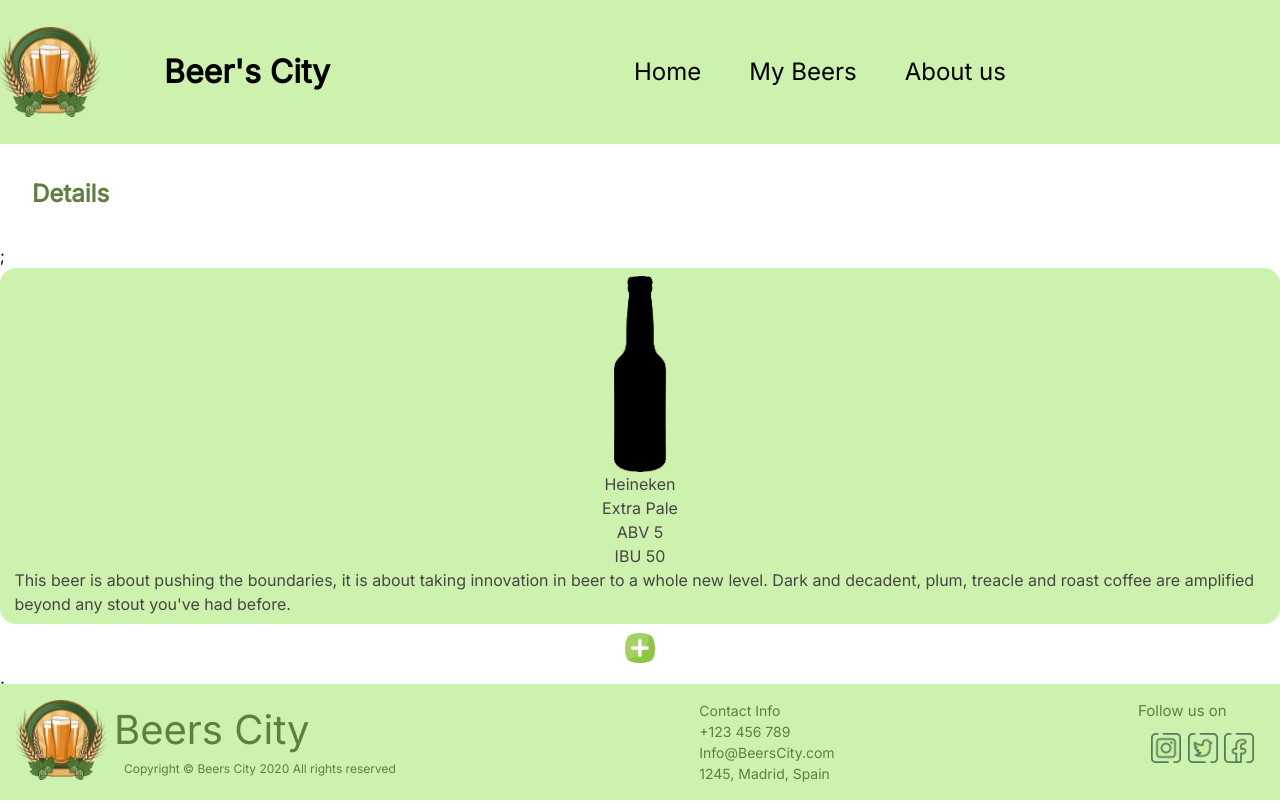
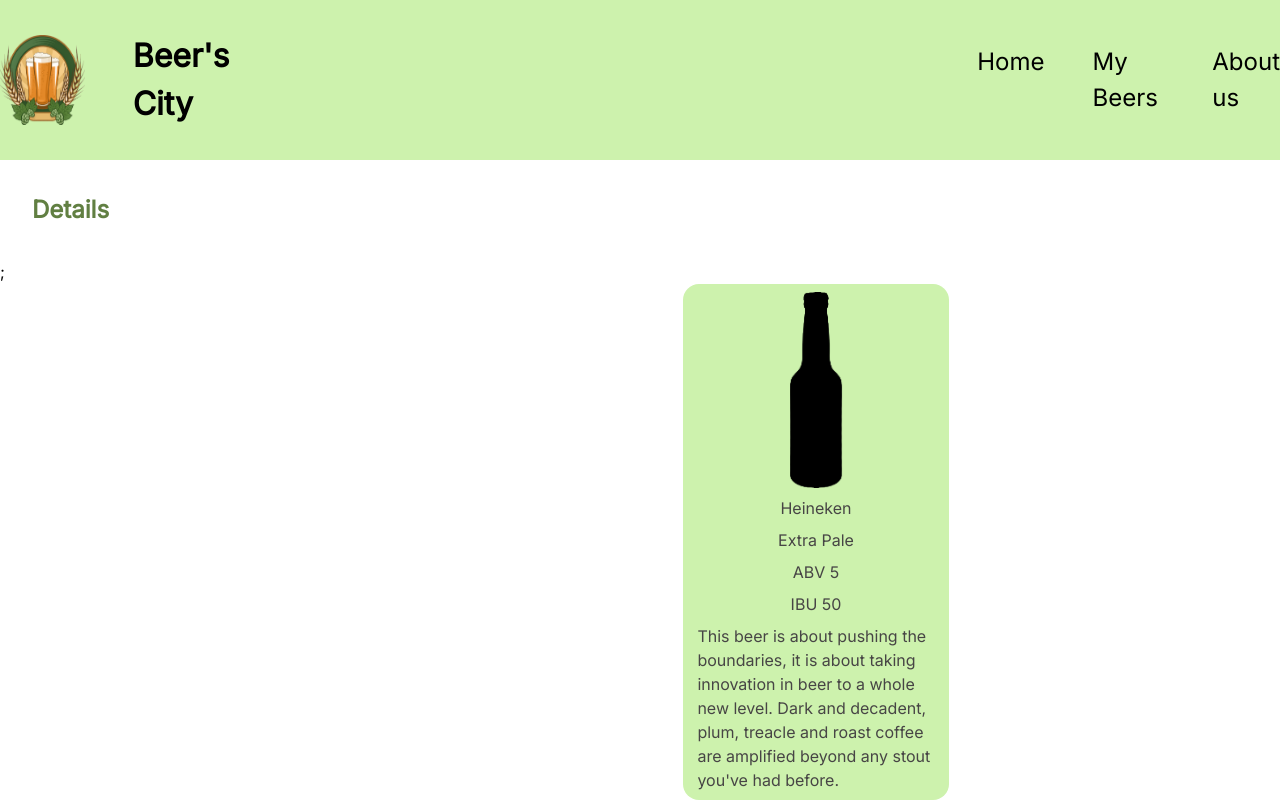
Before and after one commit to isdi-coders-2023/Beer-Coders-202301-mad, a React (Create React App) app: page /details in a window 1280 px wide. Shown: the top 802 px of the page. Built offline with nearby package versions, Linux system fonts and the light colour scheme.

Commit message:
💄 Update details, menu, header n footer CSS

```diff
--- a/src/core/components/detailsCard/detailsCard.scss
+++ b/src/core/components/detailsCard/detailsCard.scss
@@ -35,3 +35,16 @@
     padding-left: 0.4rem;
   }
 }
+
+@media (min-width: 700px) {
+  .main-card {
+    max-width: 20rem;
+    & .info {
+      margin-left: 82rem;
+      gap: 0.5rem;
+    }
+    & button {
+      margin-left: 83rem;
+    }
+  }
+}
--- a/src/core/components/footer/footer.scss
+++ b/src/core/components/footer/footer.scss
@@ -5,9 +5,7 @@
   display: flex;
   flex-direction: row;
   justify-content: space-between;
-  position: absolute;
   bottom: 0;
-  width: 100%;
 }
 
 .footer-logo-title {
--- a/src/core/components/header/header.scss
+++ b/src/core/components/header/header.scss
@@ -18,7 +18,7 @@
 
 @media (min-width: 700px) {
   h1 {
-    padding: 3rem;
+    padding: 2rem;
   }
   .header {
     background-color: #cdf2ad;
--- a/src/core/components/menu/menu.scss
+++ b/src/core/components/menu/menu.scss
@@ -32,7 +32,7 @@
     border-radius: 20%;
   }
   .container {
-    padding-left: 10rem;
+    padding-left: 36rem;
   }
   .container:hover {
     .menu {
```
